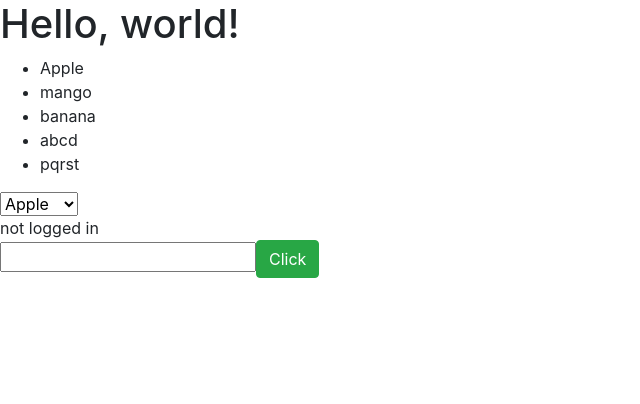
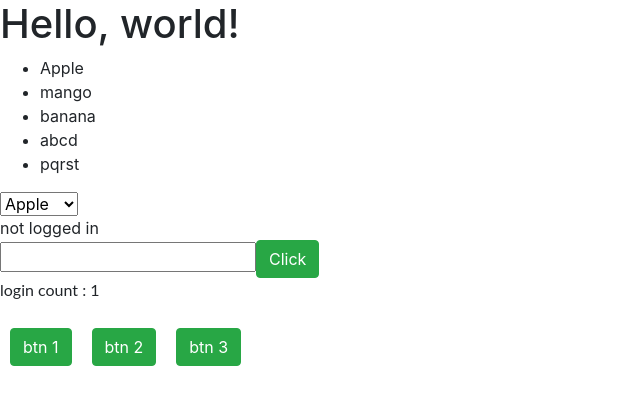
Before and after one commit to nayanjadhav08/angular-ivy-demo2, an Angular app: page / in a window 1280 px wide. Shown: the top 404 px of the page, without its empty margins (0-640 px from the left). Built offline with nearby package versions, Linux system fonts and the light colour scheme.

Commit message:
2 files modified

```diff
--- a/src/app/app.component.html
+++ b/src/app/app.component.html
@@ -19,3 +19,16 @@
 
 <input type="text" />
 <button class="btn btn-success" (click)="hello()">Click</button>
+
+<p>login count : {{count}}</p>
+
+<style>
+  .pd {
+    margin: 10px;
+  }
+</style>
+<button class="btn btn-success pd" (click)="btn1()">btn 1</button>
+<button class="btn btn-success pd" (click)="btn2()">btn 2</button>
+<button class="btn btn-success pd" (click)="btn3()">btn 3</button>
+
+<img src="{{imgsrc}}" style="height=100px; width:100px" />
--- a/src/app/app.component.ts
+++ b/src/app/app.component.ts
@@ -7,14 +7,27 @@ import { Component, VERSION } from "@angular/core";
 })
 export class AppComponent {
   name = "Angular " + VERSION.major;
-
+  count = 1;
   arr = ["Apple", "mango", "banana", "abcd", "pqrst"];
-
+  img1 = "https://picsum.photos/id/1/700/500 ";
+  img2 = "https://picsum.photos/id/2/700/500 ";
+  img3 = "https://picsum.photos/id/3/700/500 ";
+  imgsrc = "";
   islogin = false;
 
+  btn1() {
+    this.imgsrc = this.img1;
+  }
+  btn2() {
+    this.imgsrc = this.img2;
+  }
+  btn3() {
+    this.imgsrc = this.img3;
+  }
   hello() {
     if (this.islogin == true) {
       this.islogin = false;
+      this.count++;
     } else {
       this.islogin = true;
     }
```
